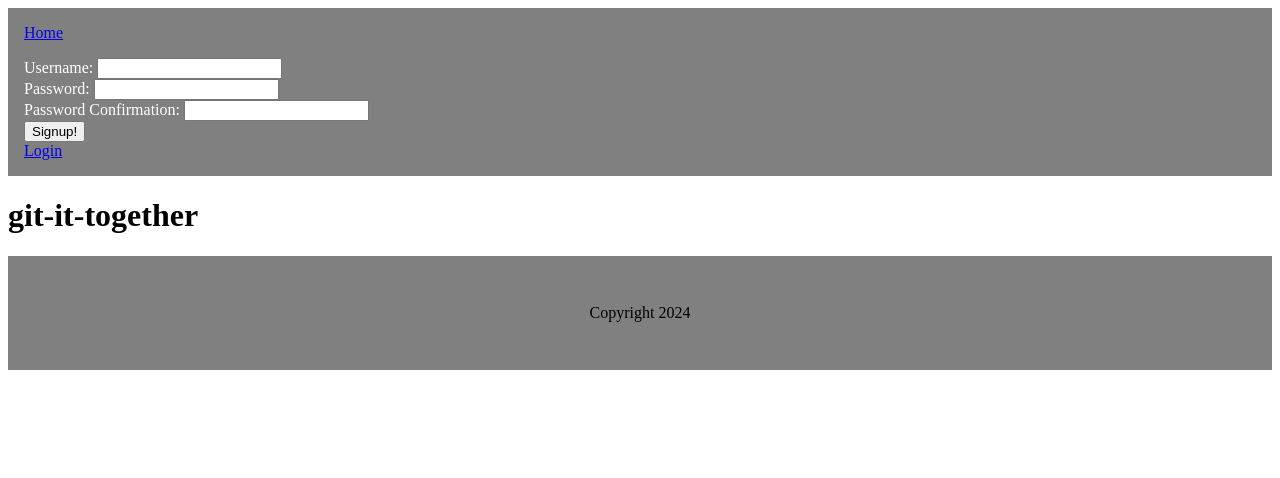
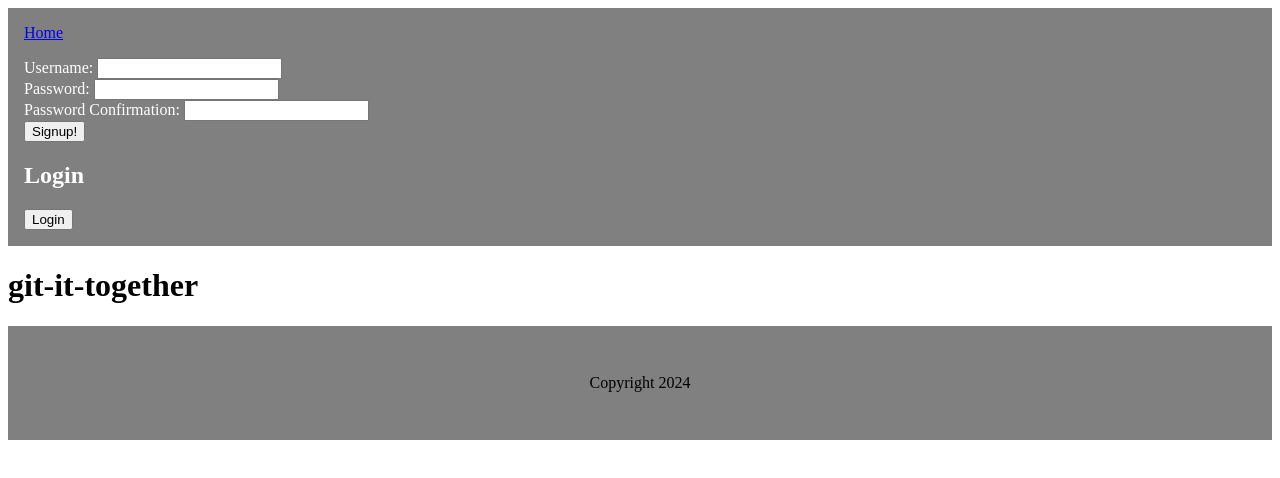
Before and after one commit to BuickSalesman/git-it-together, a React (Vite) app: page / in a window 1280 px wide. Shown: the top 478 px of the page. Built offline with nearby package versions, Linux system fonts and the light colour scheme.

Commit message:
added login component to nav bar

```diff
--- a/src/Header.jsx
+++ b/src/Header.jsx
@@ -1,5 +1,6 @@
 import { Link } from "react-router-dom";
 import { Signup } from "./Signup";
+import { Login } from "./Login";
 
 export function Header() {
   return (
@@ -7,13 +8,7 @@ export function Header() {
       <nav>
         <Link to="/">Home </Link>
         <Signup />
-        {localStorage.jwt === undefined ? (
-          <>
-            <Link to="/login">Login</Link>
-          </>
-        ) : (
-          <></>
-        )}
+        <Login />
       </nav>
     </header>
   );
```
